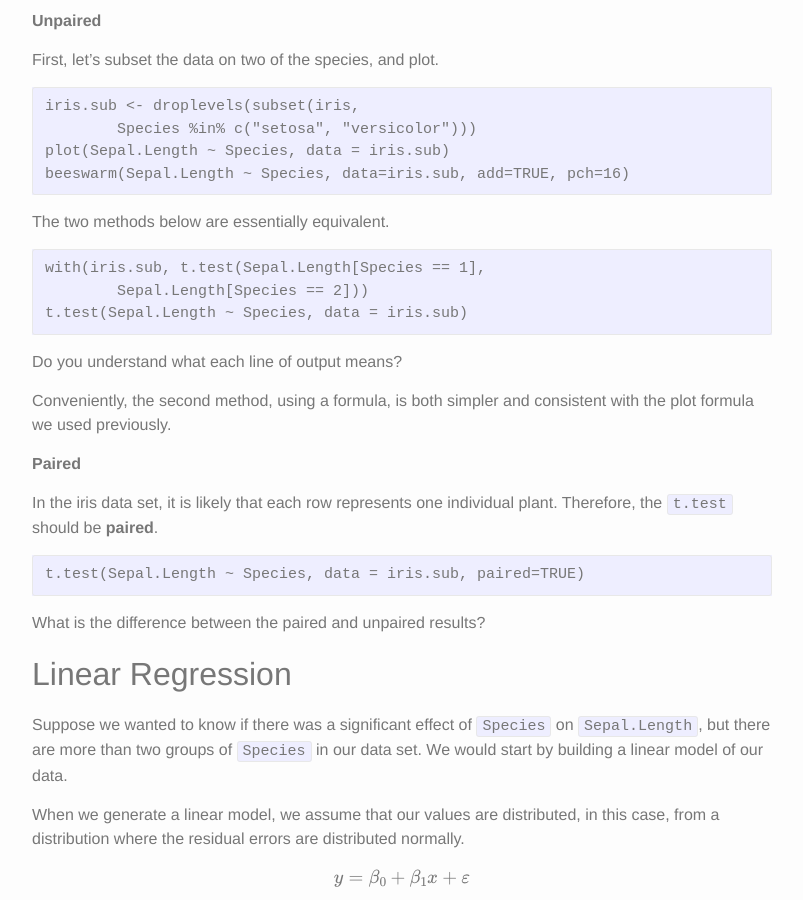
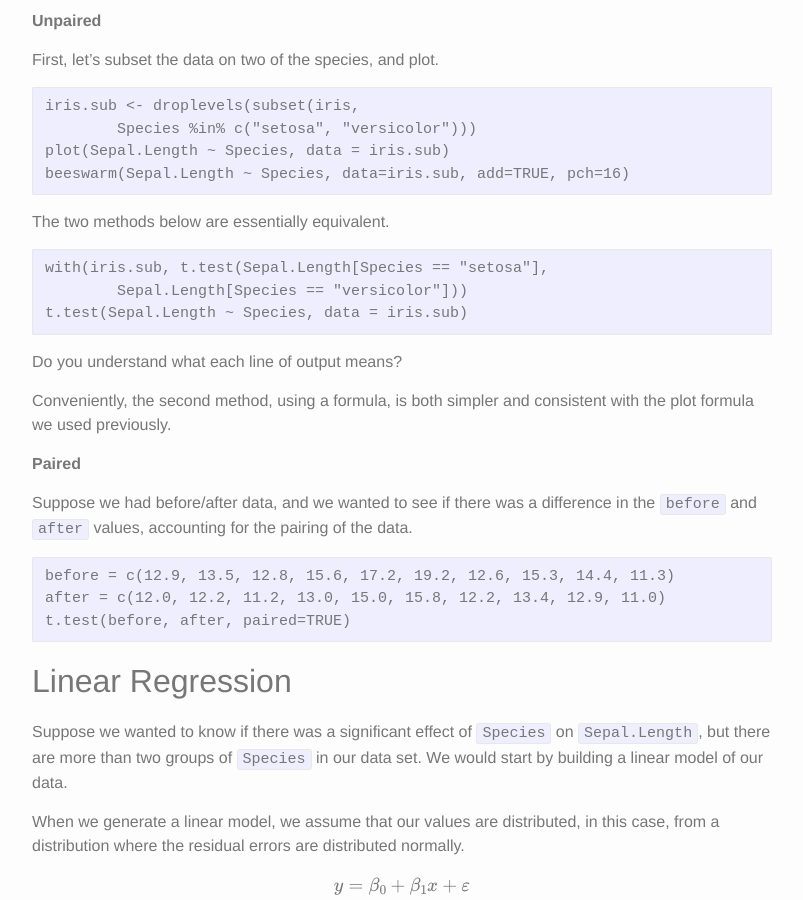
Before and after one commit to mauriziopaul/intro-to-R, a Jekyll site: the page built from _posts/2016-07-11-Lesson-05-data-modeling.md, in a window 1280 px wide and 900 px high, scrolled down 5031 px. Shown: the whole window, without its empty margins (238-1041 px from the left). Built offline with Jekyll 4.4.1, drawn with Linux system fonts in a browser that asks for light colours; formulas are drawn with MathJax 3.

Commit message:
updated lecture 05 with corrections

````diff
--- a/_posts/2016-07-11-Lesson-05-data-modeling.md
+++ b/_posts/2016-07-11-Lesson-05-data-modeling.md
@@ -226,8 +226,8 @@ beeswarm(Sepal.Length ~ Species, data=iris.sub, add=TRUE, pch=16)
 The two methods below are essentially equivalent.
 
 ```
-with(iris.sub, t.test(Sepal.Length[Species == 1],
-	Sepal.Length[Species == 2]))
+with(iris.sub, t.test(Sepal.Length[Species == "setosa"],
+	Sepal.Length[Species == "versicolor"]))
 t.test(Sepal.Length ~ Species, data = iris.sub)
 ```
 
@@ -237,13 +237,13 @@ Conveniently, the second method, using a formula, is both simpler and consistent
 
 **Paired**
 
-In the iris data set, it is likely that each row represents one individual plant. Therefore, the `t.test` should be **paired**.
+Suppose we had before/after data, and we wanted to see if there was a difference in the `before` and `after` values, accounting for the pairing of the data.
 
 ```
-t.test(Sepal.Length ~ Species, data = iris.sub, paired=TRUE)
+before = c(12.9, 13.5, 12.8, 15.6, 17.2, 19.2, 12.6, 15.3, 14.4, 11.3)
+after = c(12.0, 12.2, 11.2, 13.0, 15.0, 15.8, 12.2, 13.4, 12.9, 11.0)
+t.test(before, after, paired=TRUE)
 ```
-
-What is the difference between the paired and unpaired results?
 
 ## Linear Regression
 Suppose we wanted to know if there was a significant effect of `Species` on `Sepal.Length`, but there are more than two groups of `Species` in our data set. We would start by building a linear model of our data.
````
